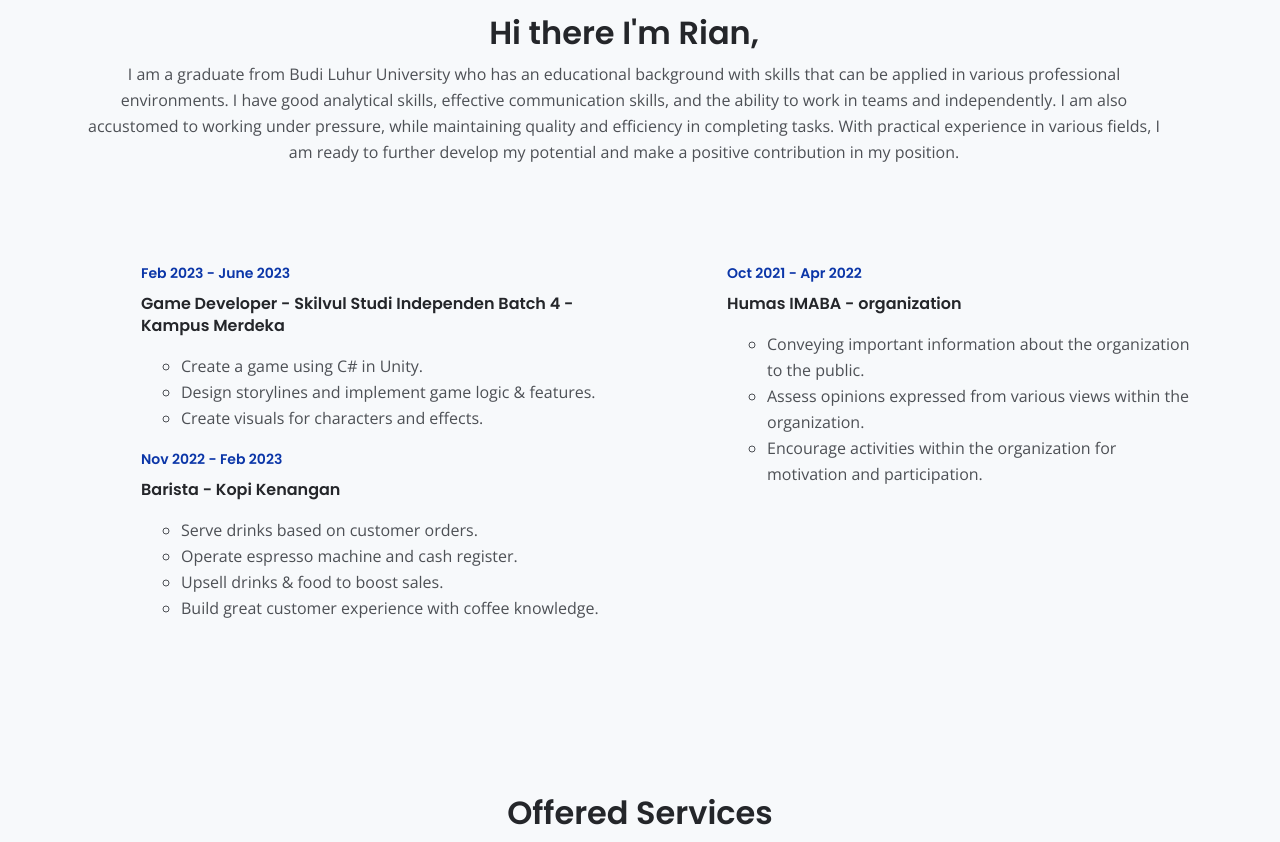
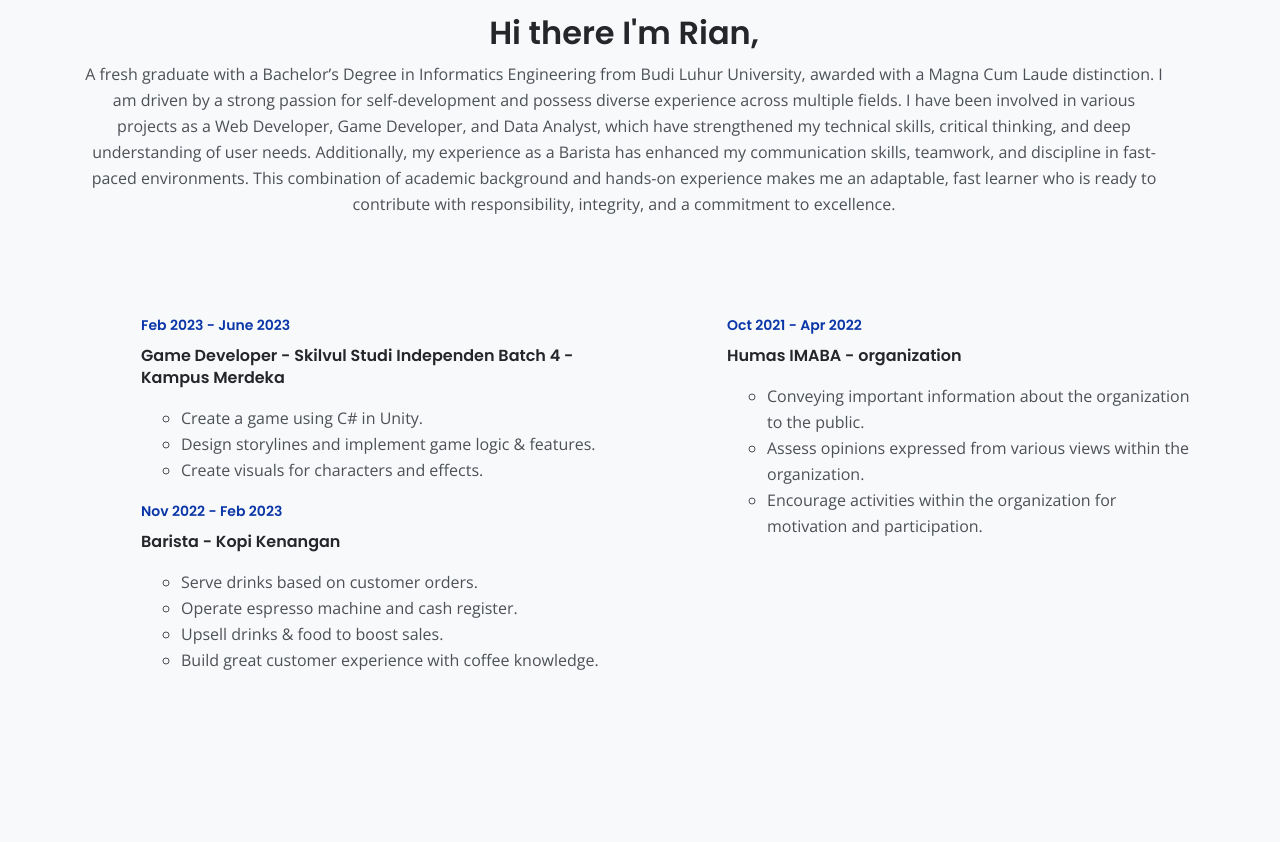
Before and after one commit to VelgrynJaxk/Website-Portofolio, a plain HTML site: page index.html in a window 1280 px wide. Shown: the part 1239-2081 px from the top of the page. Drawn offline with nearby package versions, Linux system fonts and the light colour scheme.

Commit message:
update about

```diff
--- a/index.html
+++ b/index.html
@@ -119,8 +119,14 @@
         <img src="images/prof.png" alt="Foto Rian" class="img-fluid rounded-circle mb-3" style="width: 150px; height: 150px; object-fit: cover;">
 
         <h2>Hi there I'm Rian,</h2>
-        <p>I am a graduate from Budi Luhur University who has an educational background with skills that can be applied in various professional environments.
-        I have good analytical skills, effective communication skills, and the ability to work in teams and independently. I am also accustomed to working under pressure, while maintaining quality and efficiency in completing tasks. With practical experience in various fields, I am ready to further develop my potential and make a positive contribution in my position.</p>
+        <p>A fresh graduate with a Bachelor’s Degree in Informatics Engineering from Budi Luhur University, awarded with a
+Magna Cum Laude distinction. I am driven by a strong passion for self-development and possess diverse
+experience across multiple fields. I have been involved in various projects as a Web Developer, Game
+Developer, and Data Analyst, which have strengthened my technical skills, critical thinking, and deep
+understanding of user needs. Additionally, my experience as a Barista has enhanced my communication skills,
+teamwork, and discipline in fast-paced environments. This combination of academic background and hands-on
+experience makes me an adaptable, fast learner who is ready to contribute with responsibility, integrity, and a
+commitment to excellence.</p>
     </div>
 </div>
 
```
